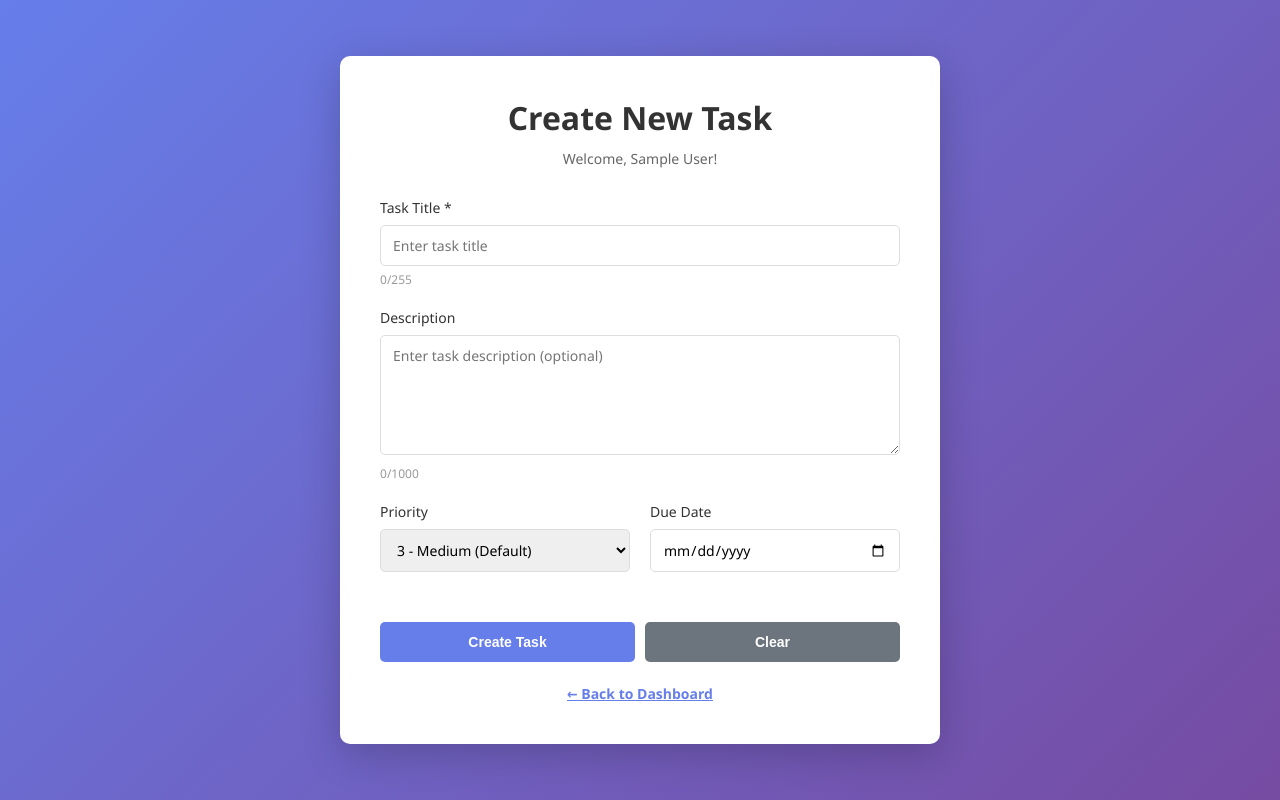
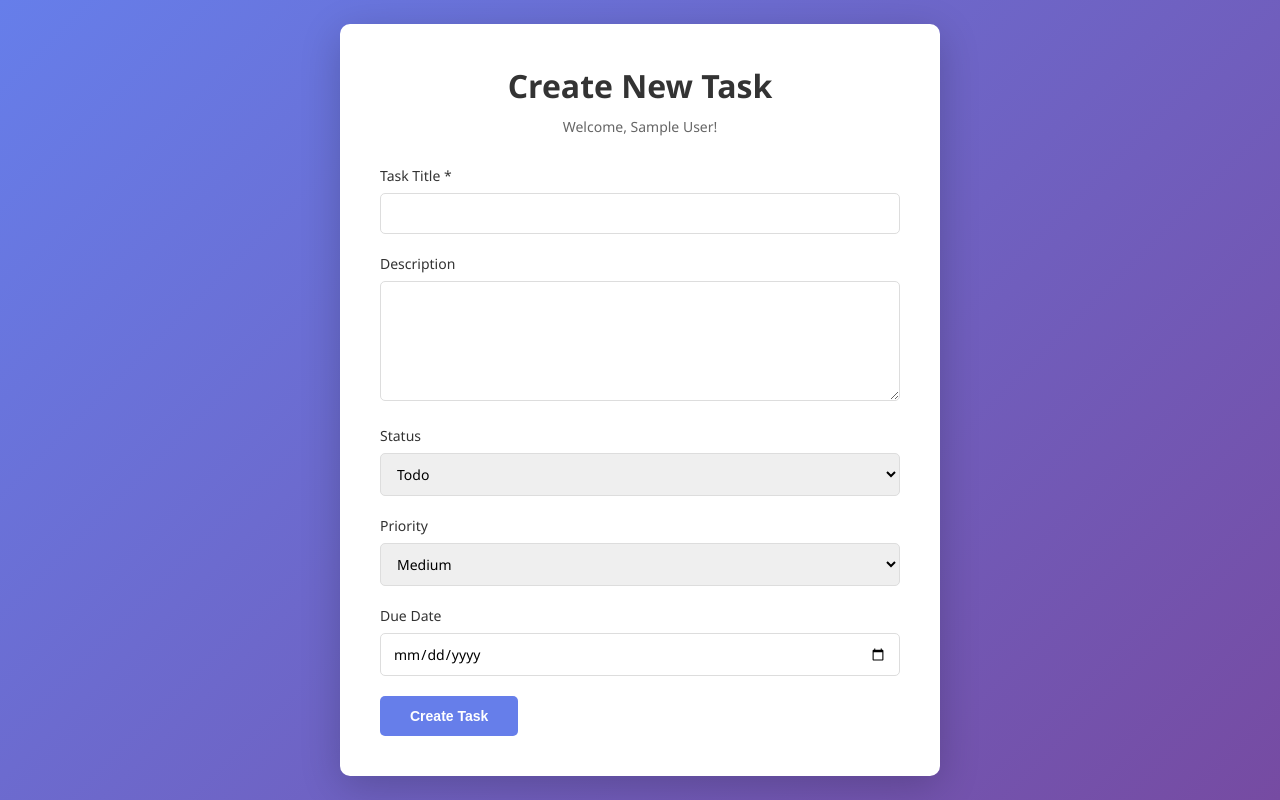
Before and after one commit to KJIE-811/Task-Tracker-Development, a PHP site: page /Task_create.php in a window 1280 px wide. Run offline with PHP 8.4, Linux system fonts and the light colour scheme; the visitor is signed in with stand-in values (Sample User, id 1).

Commit message:
fix: Introduce database normalization into create function

```diff
--- a/public/Task_create.php
+++ b/public/Task_create.php
@@ -7,60 +7,56 @@ if (!isset($_SESSION['user_id'])) {
     exit;
 }
 
-// Include database connection and CSRF protection
 include 'db.php';
 include 'csrf.php';
 
-// Initialize variables
 $error = '';
 $success = '';
 
-// Handle form submission
 if ($_SERVER['REQUEST_METHOD'] == 'POST') {
-    // Validate CSRF token
+
     $csrf_token = $_POST['csrf_token'] ?? '';
+
     if (!validateCSRFToken($csrf_token)) {
-        $error = 'Security validation failed. Please try again.';
+        $error = "Security validation failed. Please try again.";
     } else {
+
         // Get form data
-        $title = trim($_POST['title'] ?? '');
-        $description = trim($_POST['description'] ?? '');
-        $priority = (int)($_POST['priority'] ?? 3);
-        $due_date = $_POST['due_date'] ?? null;
-        $status = 'todo';
+        $title = trim($_POST['title']);
+        $description = trim($_POST['description']);
+
+        // MATCHED TO YOUR LIVE DATABASE COLUMNS
+        $priority = (int)($_POST['priority'] ?? 3); // Default to 3 (Medium)
+        $status = (int)($_POST['status'] ?? 1);     // Dynamic status from the form dropdown (Default to 1: todo)
+
+        // Normalize empty due date string to null
+        $due_date = !empty($_POST['due_date']) ? $_POST['due_date'] : null;
         $user_id = $_SESSION['user_id'];
 
-        // Validate input
+        // Validation
         if (empty($title)) {
-            $error = 'Task title is required.';
+            $error = "Task title is required.";
         } elseif (strlen($title) > 255) {
-            $error = 'Task title cannot exceed 255 characters.';
+            $error = "Task title cannot exceed 255 characters.";
         } elseif (strlen($description) > 1000) {
-            $error = 'Task description cannot exceed 1000 characters.';
-        } elseif ($priority < 1 || $priority > 5) {
-            $error = 'Priority must be between 1 and 5.';
-        } elseif (!empty($due_date) && strtotime($due_date) === false) {
-            $error = 'Invalid due date format.';
+            $error = "Task description cannot exceed 1000 characters.";
+        } elseif (!in_array($priority, [1, 2, 3, 4, 5])) {
+            $error = "Invalid priority selected.";
+        } elseif (!in_array($status, [1, 2, 3, 4])) { // Validates against your 4 database statuses
+            $error = "Invalid status selected.";
+        } elseif ($due_date !== null && strtotime($due_date) === false) {
+            $error = "Invalid due date.";
         } else {
-            // Verify user exists in database
-            $user_check = $conn->prepare("SELECT id FROM users WHERE id = ?");
-            $user_check->bind_param("i", $user_id);
-            $user_check->execute();
-            $user_result = $user_check->get_result();
 
-            if ($user_result->num_rows === 0) {
-                $error = 'User not found in database. Please log in again.';
-                $user_check->close();
-            } else {
-                $user_check->close();
-                // Prepare and execute insert query
-                $stmt = $conn->prepare("INSERT INTO tasks (user_id, title, description, status, priority, due_date, created_at, updated_at) VALUES (?, ?, ?, ?, ?, ?, NOW(), NOW())");
+            // SQL uses your live table's column names: 'status' and 'priority'
+            $stmt = $conn->prepare("
+                INSERT INTO tasks
+                (user_id, title, description, status, priority, due_date, created_at, updated_at)
+                VALUES (?, ?, ?, ?, ?, ?, NOW(), NOW())
+            ");
 
-                if ($stmt === false) {
-                    $error = 'Database error: ' . $conn->error;
-                } else {
             $stmt->bind_param(
-                        "isssis",
+                "issiis",
                 $user_id,
                 $title,
                 $description,
@@ -70,118 +66,89 @@ if ($_SERVER['REQUEST_METHOD'] == 'POST') {
             );
 
             if ($stmt->execute()) {
-                        $_SESSION['success'] = 'Task created successfully!';
+                $_SESSION['success'] = "Task created successfully!";
                 header("Location: index.php");
                 exit;
             } else {
-                        $error = 'Error creating task: ' . $stmt->error;
+                $error = "Error creating task: " . $stmt->error;
             }
+
             $stmt->close();
         }
     }
 }
-    }
-}
-
 ?>
 
 <!DOCTYPE html>
 <html lang="en">
 <head>
     <meta charset="UTF-8">
-    <meta name="viewport" content="width=device-width, initial-scale=1.0">
-    <title>Create Task - Task Tracker</title>
+    <title>Create Task</title>
     <link rel="stylesheet" href="assets/css/common.css">
     <link rel="stylesheet" href="assets/css/task-create.css">
 </head>
 <body>
+
 <div class="container">
+
     <h1>Create New Task</h1>
-        <div class="welcome">Welcome, <?php echo htmlspecialchars($_SESSION['name']); ?>!</div>
+
+    <div class="welcome">
+        Welcome, <?php echo htmlspecialchars($_SESSION['name'] ?? 'User'); ?>!
+    </div>
 
     <?php if (!empty($error)): ?>
-            <div class="alert alert-error"><?php echo htmlspecialchars($error); ?></div>
+        <div class="alert alert-error">
+            <?php echo htmlspecialchars($error); ?>
+        </div>
     <?php endif; ?>
 
-        <?php if (!empty($success)): ?>
-            <div class="alert alert-success"><?php echo htmlspecialchars($success); ?></div>
-        <?php endif; ?>
+    <form method="POST">
 
-        <form method="POST" action="">
-            <input type="hidden" name="csrf_token" value="<?php echo htmlspecialchars(generateCSRFToken()); ?>">
+        <input type="hidden" name="csrf_token"
+               value="<?php echo htmlspecialchars(generateCSRFToken()); ?>">
+
         <div class="form-group">
-                <label for="title">Task Title *</label>
-                <input
-                    type="text"
-                    id="title"
-                    name="title"
-                    required
-                    maxlength="255"
-                    placeholder="Enter task title"
-                    value="<?php echo htmlspecialchars($title ?? ''); ?>"
-                >
-                <div class="character-count"><span id="titleCount">0</span>/255</div>
+            <label>Task Title *</label>
+            <input type="text" name="title" maxlength="255" required>
         </div>
 
         <div class="form-group">
-                <label for="description">Description</label>
-                <textarea
-                    id="description"
-                    name="description"
-                    placeholder="Enter task description (optional)"
-                    maxlength="1000"
-                ><?php echo htmlspecialchars($description ?? ''); ?></textarea>
-                <div class="character-count"><span id="descCount">0</span>/1000</div>
+            <label>Description</label>
+            <textarea name="description" maxlength="1000"></textarea>
         </div>
 
-            <div class="form-row">
         <div class="form-group">
-                    <label for="priority">Priority</label>
-                    <select id="priority" name="priority">
-                        <option value="1" <?php echo (($priority ?? 3) == 1) ? 'selected' : ''; ?>>1 - Lowest</option>
-                        <option value="2" <?php echo (($priority ?? 3) == 2) ? 'selected' : ''; ?>>2 - Low</option>
-                        <option value="3" <?php echo (($priority ?? 3) == 3) ? 'selected' : ''; ?>>3 - Medium (Default)</option>
-                        <option value="4" <?php echo (($priority ?? 3) == 4) ? 'selected' : ''; ?>>4 - High</option>
-                        <option value="5" <?php echo (($priority ?? 3) == 5) ? 'selected' : ''; ?>>5 - Highest</option>
+            <label>Status</label>
+            <select name="status">
+                <option value="1" selected>Todo</option>
+                <option value="2">In Progress</option>
+                <option value="3">Completed</option>
+                <option value="4">On Hold</option>
             </select>
         </div>
 
         <div class="form-group">
-                    <label for="due_date">Due Date</label>
-                    <input
-                        type="date"
-                        id="due_date"
-                        name="due_date"
-                        value="<?php echo htmlspecialchars($due_date ?? ''); ?>"
-                    >
-                </div>
+            <label>Priority</label>
+            <select name="priority">
+                <option value="1">Lowest</option>
+                <option value="2">Low</option>
+                <option value="3" selected>Medium</option>
+                <option value="4">High</option>
+                <option value="5">Highest</option>
+            </select>
         </div>
 
-            <div class="button-group">
+        <div class="form-group">
+            <label>Due Date</label>
+            <input type="date" name="due_date">
+        </div>
+
         <button type="submit">Create Task</button>
-                <button type="reset">Clear</button>
-            </div>
+
     </form>
 
-        <div class="back-link">
-            <a href="dashboard.php" class="btn-link">← Back to Dashboard</a>
-        </div>
 </div>
 
-    <script>
-        // Character counter for title
-        document.getElementById('title').addEventListener('input', function() {
-            document.getElementById('titleCount').textContent = this.value.length;
-        });
-
-        // Character counter for description
-        document.getElementById('description').addEventListener('input', function() {
-            document.getElementById('descCount').textContent = this.value.length;
-        });
-
-        // Set minimum due date to today
-        const today = new Date().toISOString().split('T')[0];
-        document.getElementById('due_date').setAttribute('min', today);
-    </script>
 </body>
 </html>
```
Also changed, not shown: public/index.php (+27 -10 lines). Lines whose indentation alone changed are shown as unchanged.
